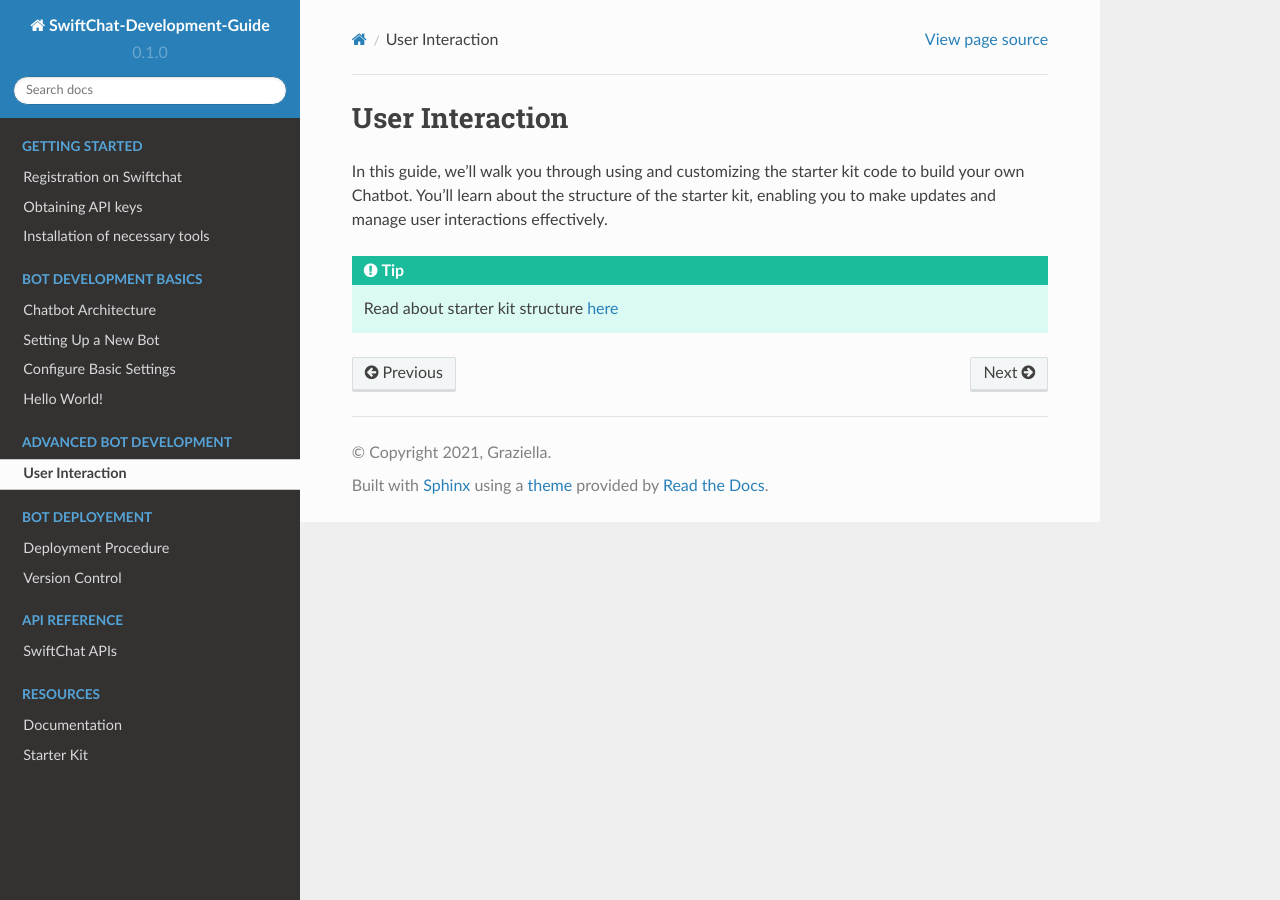
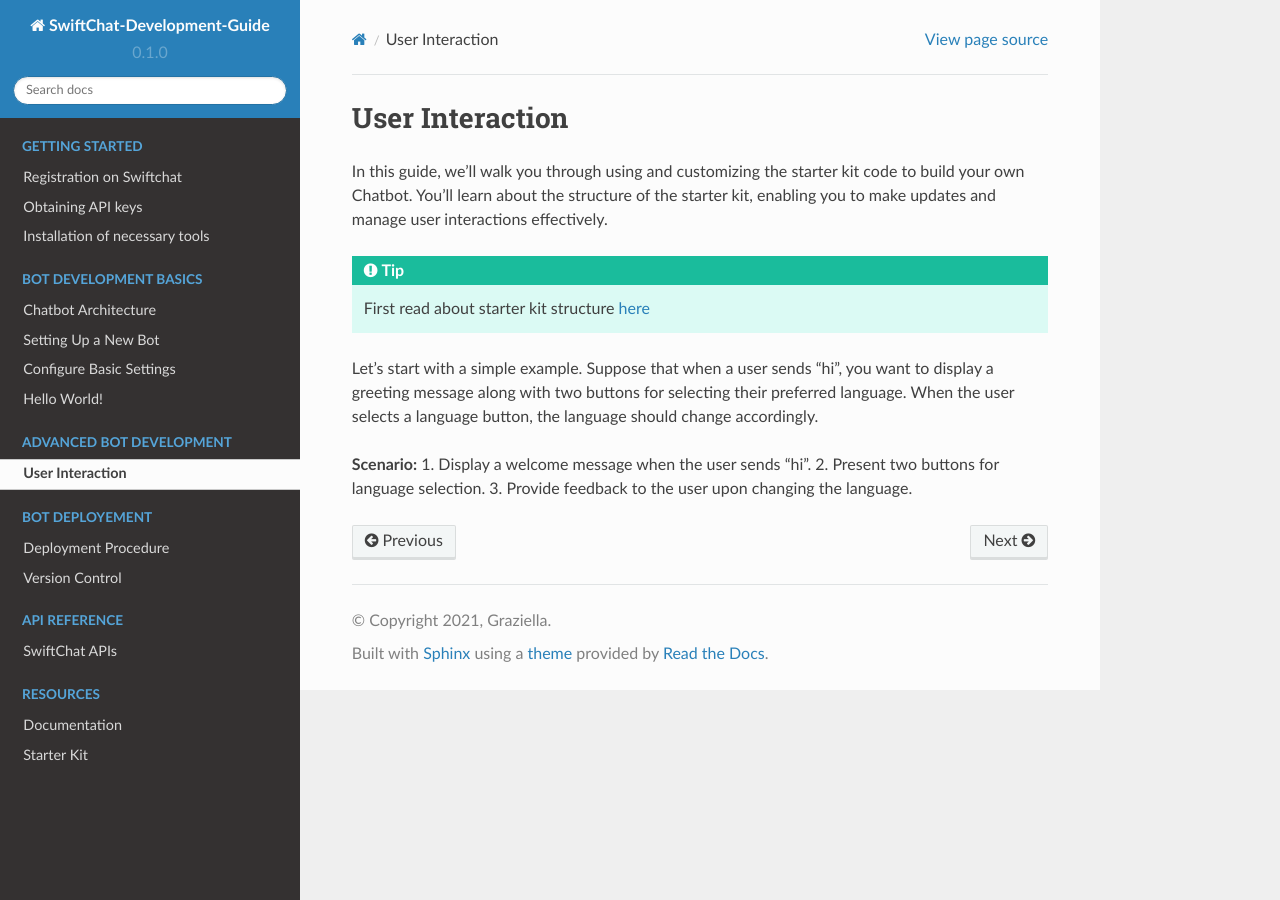
Before and after one commit to Priyanka-sharma181/Chatbot-Development-Guide, a Sphinx documentation site: the page built from docs/source/advance_bot.rst, in a window 1280 px wide. Built offline with Sphinx 7.4.7 and the Read the Docs theme 2.0.0, drawn with Linux system fonts in a browser that asks for light colours.

Commit message:
advanced bot development

```diff
--- a/docs/source/advance_bot.rst
+++ b/docs/source/advance_bot.rst
@@ -4,4 +4,11 @@ User Interaction
 In this guide, we'll walk you through using and customizing the starter kit code to build your own Chatbot. You'll learn about the structure of the starter kit, enabling you to make updates and manage user interactions effectively.
 
 .. tip::
-    Read about starter kit structure `here <repo_structure.html>`_
+    First read about starter kit structure `here <repo_structure.html>`_
+
+Let's start with a simple example. Suppose that when a user sends "hi", you want to display a greeting message along with two buttons for selecting their preferred language. When the user selects a language button, the language should change accordingly.
+
+**Scenario:**
+1. Display a welcome message when the user sends "hi".
+2. Present two buttons for language selection.
+3. Provide feedback to the user upon changing the language.
```
